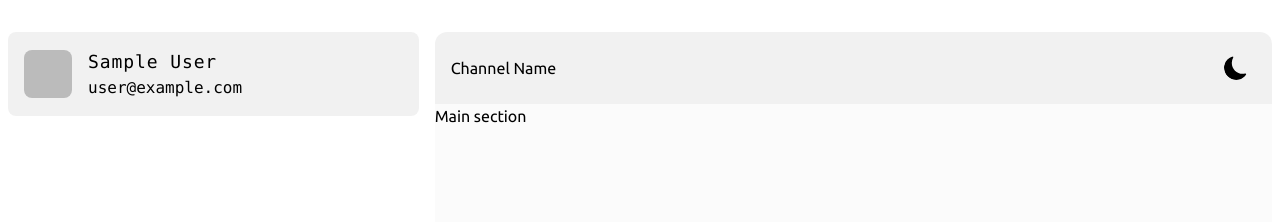
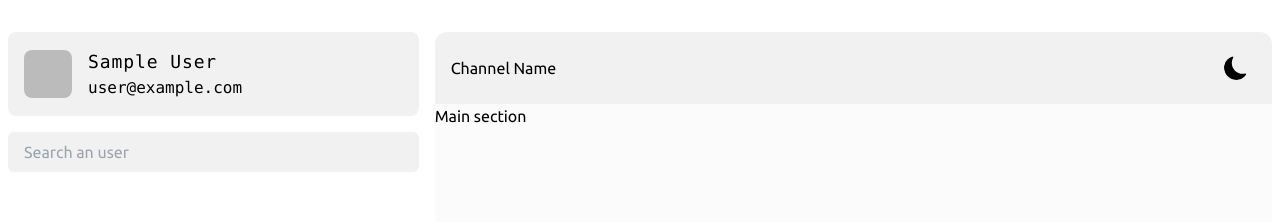
Before and after one commit to Manthan-Kuber/ChatVerse, a Next.js app: page /chats in a window 1280 px wide. Shown: the top 222 px of the page. Built offline with nearby package versions, Linux system fonts and the light colour scheme; no server answers; sample sign-in values are in the browser's storage.

Commit message:
feat: add search bar ui

```diff
--- a/src/components/ChatInputForm.tsx
+++ b/src/components/ChatInputForm.tsx
@@ -10,6 +10,7 @@ const ChatInputForm = (props: {
   setValue: React.Dispatch<React.SetStateAction<string>>;
   value: string;
   Icon: IconType;
+  placeholder:string;
 }) => {
   const [isFocused, setIsFocused] = useState(false);
 
@@ -20,7 +21,7 @@ const ChatInputForm = (props: {
     >
       <input
         className="w-full rounded-md bg-neutral-500/10 px-4 py-2 pr-10 outline-none transition-transform duration-200"
-        placeholder={`Message channel name`}
+        placeholder={props.placeholder}
         value={props.value}
         onChange={(e) => props.setValue(e.target.value)}
         type="text"
--- a/src/components/Sidebar.tsx
+++ b/src/components/Sidebar.tsx
@@ -4,10 +4,14 @@ import { BiLogOut } from "react-icons/bi";
 import toast from "react-hot-toast";
 import Image from "next/image";
 import { resetScroll } from "../utils/functions";
+import ChatInputForm from "./ChatInputForm";
+import { useState } from "react";
+import { AiOutlineSearch } from "react-icons/ai";
 
 const Sidebar = () => {
   const { data: session } = useSession();
   const { push } = useRouter();
+  const [value, setValue] = useState("");
 
   function handleSignOut() {
     const signOutPromise = signOut({
@@ -25,8 +29,13 @@ const Sidebar = () => {
     });
   }
 
+  function handleSearch() {
+    return;
+  }
+
   return (
     <div className=" flex min-h-[calc(100vh-72px)] flex-col justify-between px-2 py-8 dark:bg-[#1c1b22] sm:min-h-screen ">
+      <div>
         <div className="flex items-center gap-4 rounded-lg bg-neutral-500 bg-opacity-10 p-4 backdrop-blur-lg">
           {session?.user?.image ? (
             <Image
@@ -63,6 +72,16 @@ const Sidebar = () => {
             )}
           </div>
         </div>
+        <div className="mt-4">
+          <ChatInputForm
+            value={value}
+            setValue={setValue}
+            handleSubmit={handleSearch}
+            Icon={AiOutlineSearch}
+            placeholder="Search an user"
+          />
+        </div>
+      </div>
       <button
         className="mx-auto flex w-full max-w-xs items-center justify-center gap-4 rounded-md border border-red-500 p-2 font-medium tracking-wider text-red-500 transition-colors duration-200 hover:bg-red-500 hover:text-white sm:mb-8 sm:text-lg"
         onClick={handleSignOut}
--- a/src/pages/chats.tsx
+++ b/src/pages/chats.tsx
@@ -56,6 +56,7 @@ const chats = () => {
               value={message}
               setValue={setMessage}
               Icon={IoMdSend}
+              placeholder="Message channel name"
             />
           </div>
         </main>
```
Lines whose indentation alone changed are shown as unchanged.
